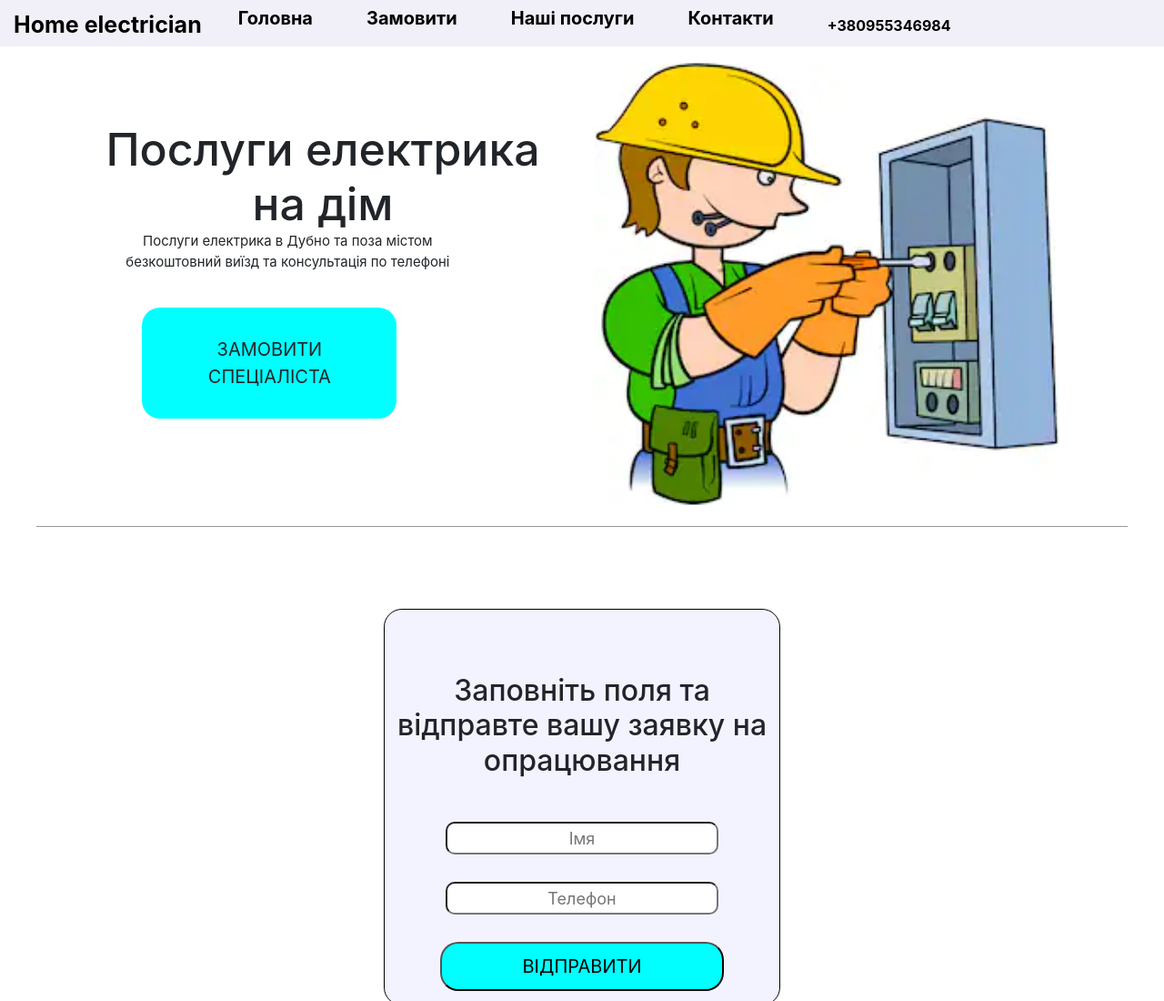
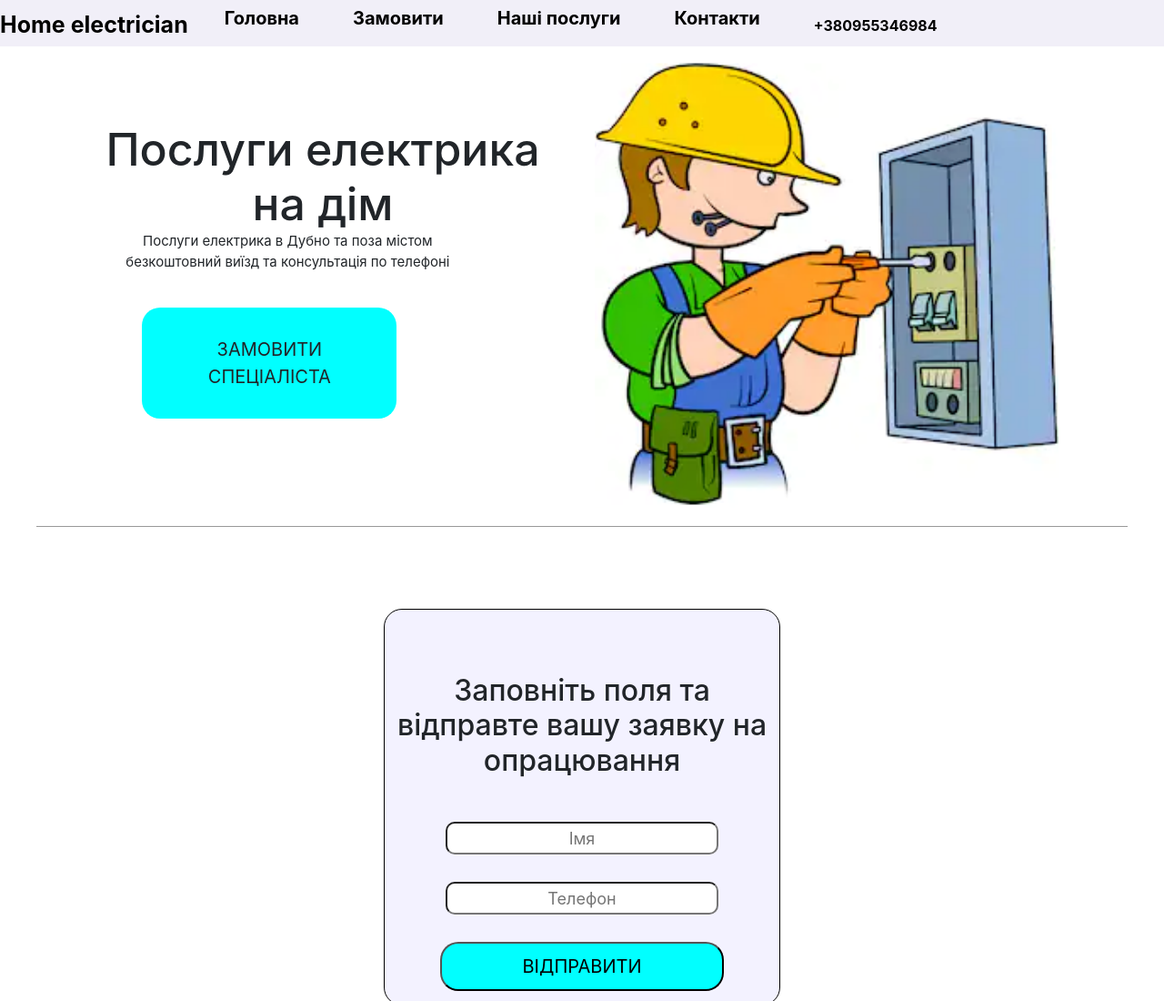
Before and after one commit to Mikolay20/Mikolay20.github.io, a plain HTML site: page Project/Elektrikhouse/index.html in a window 1280 px wide. Shown: the top 1100 px of the page at 91% size. Drawn offline with Linux system fonts and the light colour scheme.

Commit message:
class row

```diff
--- a/Project/Elektrikhouse/index.html
+++ b/Project/Elektrikhouse/index.html
@@ -10,7 +10,7 @@
 <body>
 	<header id="header" class="header">
 	<nav class="nav" id="nav">
-		<div class="roww">
+		<div class="row">
 			<div class="logo">
 				<a href="#">Home electrician</a>
 			</div>
```
